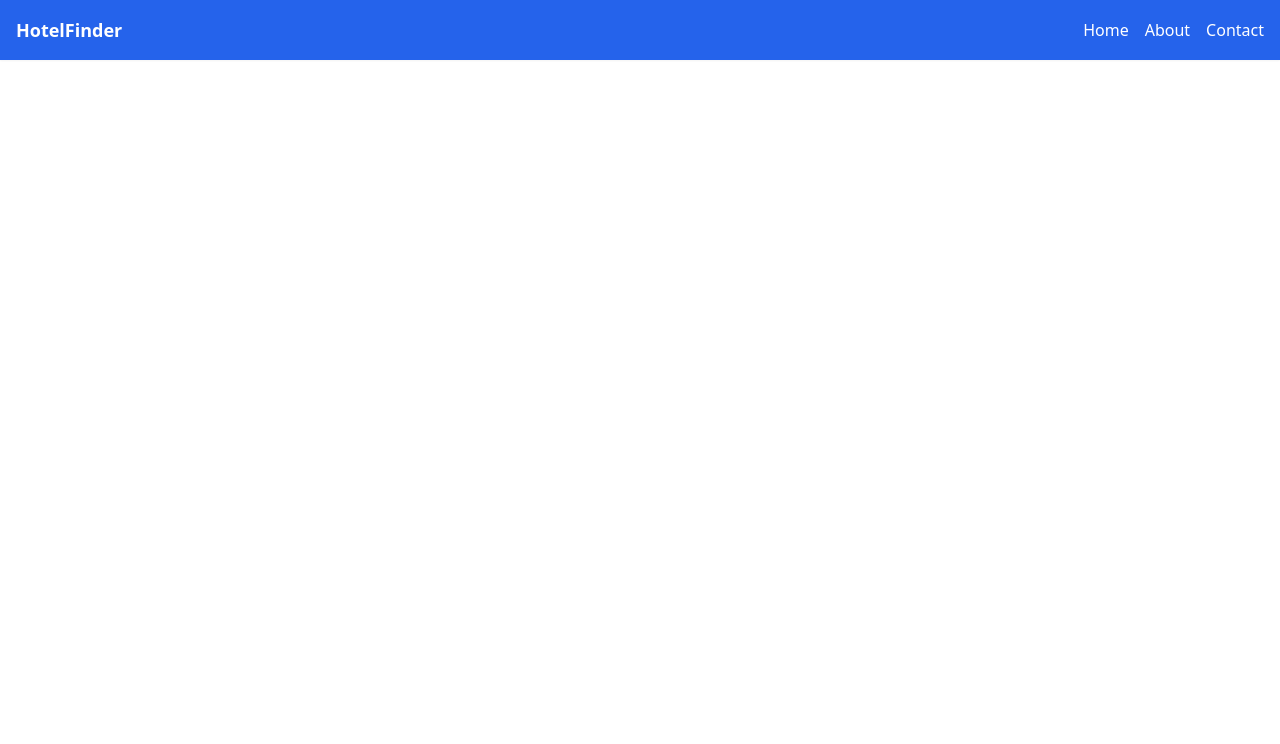
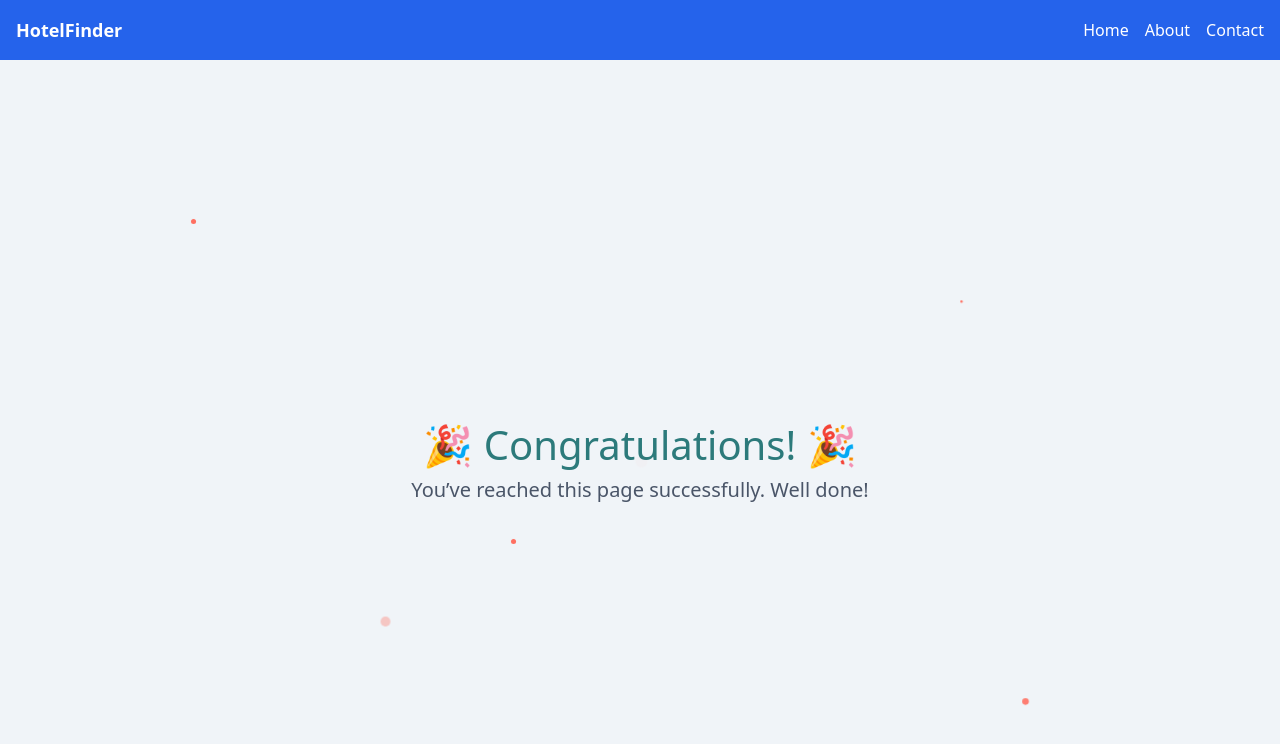
Before and after one commit to OlindoMendes/hotel-reservation, a Nuxt app: page /dummylogin in a window 1280 px wide. Shown: the top 744 px of the page. Built offline with nearby package versions, Linux system fonts and the light colour scheme; no server answers.

Commit message:
"feat: create a dumm protected route"

```diff
--- a/components/HotelBookingModal.vue
+++ b/components/HotelBookingModal.vue
@@ -109,10 +109,6 @@
 import { ref, reactive } from "vue";
 import type { InferType } from "yup";
 import * as Yup from "yup";
-import { useAuthStore } from "../stores/useAuthStore";
-
-const counter = useAuthStore();
-console.log(counter);
 
 const validationSchema = ref<Yup.ObjectSchema<InferType<typeof schema>> | null>(
   null,
@@ -147,7 +143,6 @@ const warning = ref(false);
 const closeModal = ref(false);
 const response = ref<any>(null);
 
-// Define props and emits
 const props = defineProps<{
   isOpen?: boolean;
   reservation?: Record<string, any>;
--- a/components/Login.vue
+++ b/components/Login.vue
@@ -82,6 +82,6 @@ async function validateAndLogin(): Promise<void> {
 
 async function login(): Promise<void> {
   await auth.login(email.value, password.value);
-  router.push({ name: "hotels" });
+  router.push({ name: "booking" });
 }
 </script>
--- a/components/SearchHotel.vue
+++ b/components/SearchHotel.vue
@@ -159,7 +159,7 @@
               {{ hotel.price }} /night
             </p>
             <div class="flex">
-              <p class="mr-2">Hotels combined</p>
+              <p class="mr-2">Compare hotels</p>
               <input
                 type="checkbox"
                 :value="hotel"
@@ -201,6 +201,10 @@
 <script setup lang="ts">
 import { ref, computed } from "vue";
 import type { Hotel, Guests } from "../types/index";
+
+definePageMeta({
+  middleware: "auth",
+});
 
 const transform = { transform: (_hotels) => _hotels.data };
 const { data: hotels } = await useLazyFetch("/api/hotels", transform);
--- /dev/null
+++ b/pages/dummylogin.vue
@@ -0,0 +1,107 @@
+<template>
+  <div class="congratulations-page">
+    <h1>🎉 Congratulations! 🎉</h1>
+    <p>You’ve reached this page successfully. Well done!</p>
+    <div class="fireworks">
+      <div v-for="n in 6" :key="n" class="firework"></div>
+    </div>
+  </div>
+</template>
+
+<script setup>
+definePageMeta({
+  middleware: 'auth'
+})
+</script>
+
+<style scoped>
+.congratulations-page {
+  display: flex;
+  flex-direction: column;
+  align-items: center;
+  justify-content: center;
+  height: 100vh;
+  text-align: center;
+  background-color: #f0f4f8;
+  color: #333;
+  position: relative;
+  overflow: hidden;
+}
+
+h1 {
+  font-size: 2.5rem;
+  color: #2c7a7b;
+}
+
+p {
+  font-size: 1.25rem;
+  color: #4a5568;
+}
+
+.fireworks {
+  position: absolute;
+  top: 0;
+  left: 0;
+  width: 100%;
+  height: 100%;
+  pointer-events: none;
+}
+
+.firework {
+  position: absolute;
+  width: 3px;
+  height: 3px;
+  background-color: #ff6f61;
+  border-radius: 50%;
+  animation: explode 1.5s ease-out infinite;
+  opacity: 0;
+}
+
+.firework:nth-child(1) {
+  top: 20%;
+  left: 15%;
+  animation-delay: 0s;
+}
+.firework:nth-child(2) {
+  top: 30%;
+  left: 75%;
+  animation-delay: 0.3s;
+}
+.firework:nth-child(3) {
+  top: 50%;
+  left: 50%;
+  animation-delay: 0.6s;
+}
+.firework:nth-child(4) {
+  top: 70%;
+  left: 30%;
+  animation-delay: 0.9s;
+}
+.firework:nth-child(5) {
+  top: 80%;
+  left: 80%;
+  animation-delay: 1.2s;
+}
+.firework:nth-child(6) {
+  top: 60%;
+  left: 40%;
+  animation-delay: 1.5s;
+}
+
+@keyframes explode {
+  0% {
+    transform: scale(0);
+    opacity: 1;
+  }
+  50% {
+    transform: scale(2);
+    opacity: 1;
+  }
+  100% {
+    transform: scale(4);
+    opacity: 0;
+  }
+}
+</style>
+
+<!-- <h2>This is a page thats you see with a dummy login auth.</h2> -->
--- a/pages/hotels.vue
+++ /dev/null
@@ -1,3 +0,0 @@
-<template>
-  <SearchHotel />
-</template>
--- a/pages/index.vue
+++ b/pages/index.vue
@@ -1,5 +1,3 @@
 <template>
-  <div>
-    <Login />
-  </div>
+  <SearchHotel />
 </template>
--- /dev/null
+++ b/pages/login.vue
@@ -0,0 +1,5 @@
+<template>
+  <div>
+    <Login />
+  </div>
+</template>
```
Also changed, not shown: middleware/auth.ts (added, +10 -0 lines).
